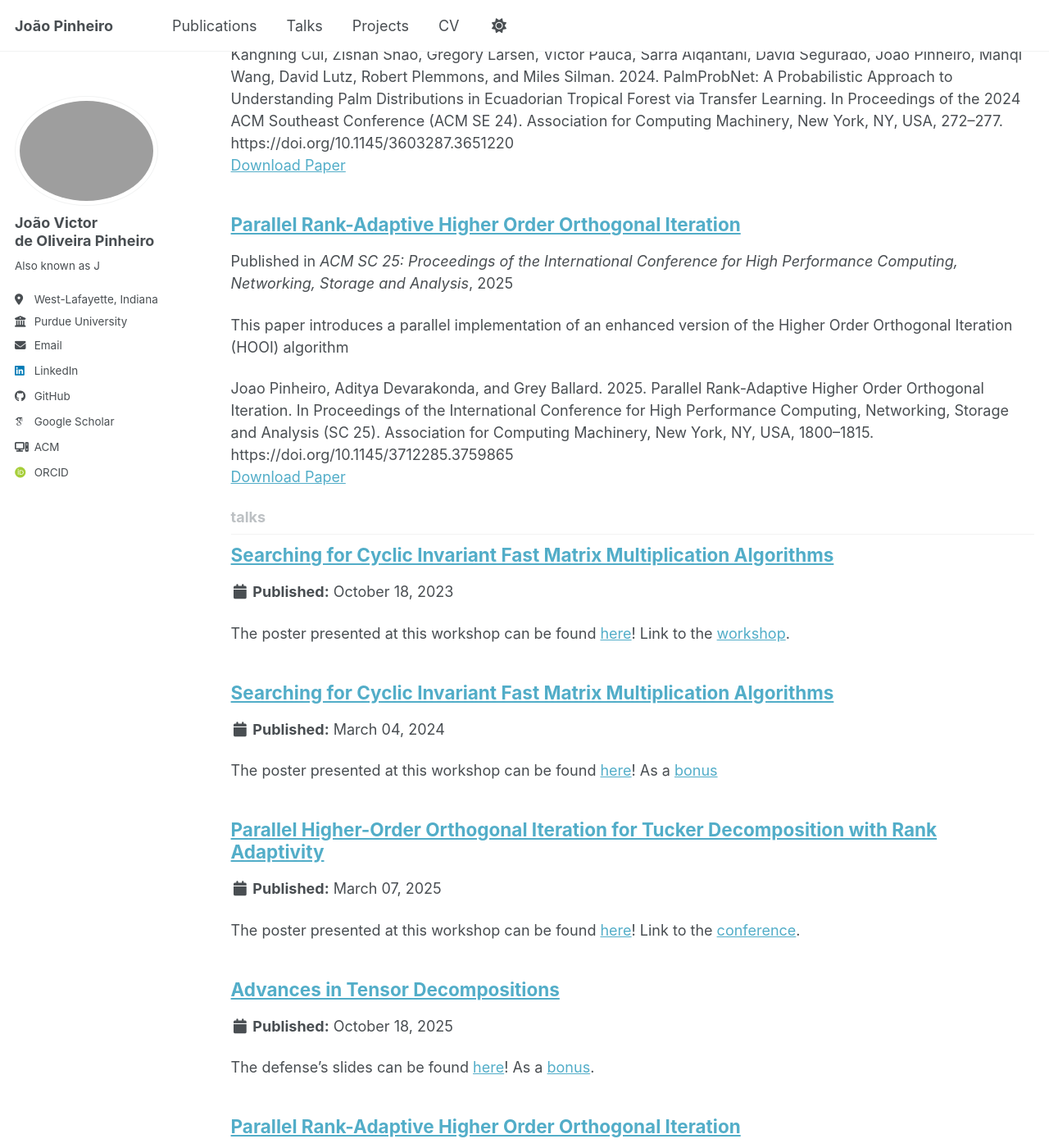
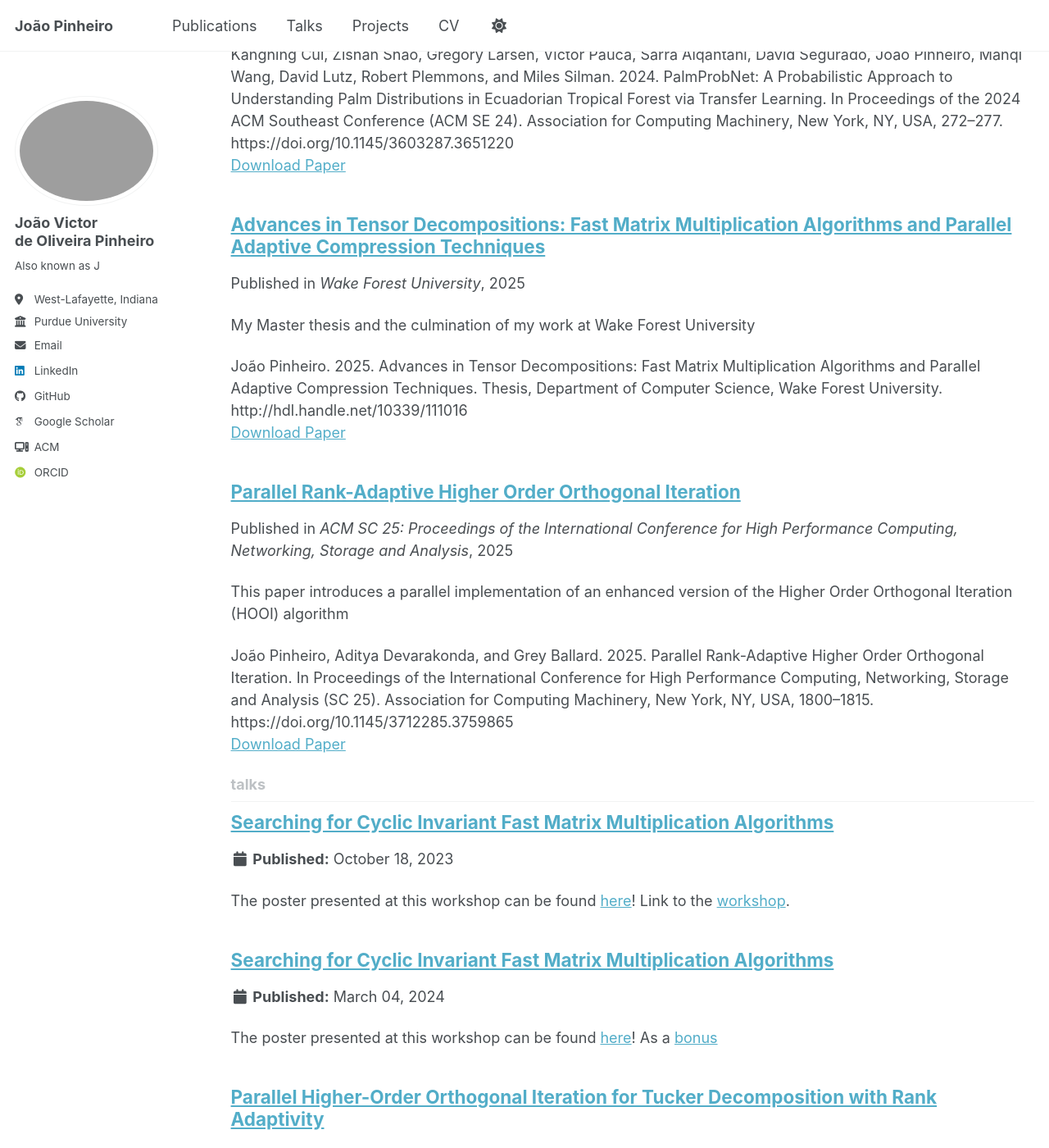
Before and after one commit to Jv7Pinheiro/Jv7Pinheiro.github.io, a Jekyll site: the page built from _pages/collection-archive.html, in a window 1280 px wide and 1400 px high, scrolled down 1300 px. Shown: the whole window at 82% size. Built offline with Jekyll 4.4.1, drawn with Linux system fonts in a browser that asks for light colours; some web fonts are replaced; a script bundle is joined from its source files by our own code; library files that are not in the unit come from our copies.

Commit message:
Added all publications

```diff
--- /dev/null
+++ b/_publications/2025-06-24-Advances_In_Tensor_Decompositions.md
@@ -0,0 +1,14 @@
+---
+title: "Advances in Tensor Decompositions: Fast Matrix Multiplication Algorithms and Parallel Adaptive Compression Techniques"
+collection: publications
+category: theses
+permalink: /publication/2025-06-24-Advances_In_Tensor_Decompositions
+excerpt: 'My Master thesis and the culmination of my work at Wake Forest University'
+date: 2025-06-24
+venue: 'Wake Forest University'
+paperurl: 'https://jv7pinheiro.github.io/files/publications/Advances_In_Tensor_Decompositions.pdf'
+citation: 'João Pinheiro. 2025. Advances in Tensor Decompositions: Fast Matrix Multiplication Algorithms and Parallel Adaptive Compression Techniques. Thesis, Department of Computer Science, Wake Forest University. http://hdl.handle.net/10339/111016'
+---
+
+
+Tensors are essential in modern-day computational and data sciences. This work presents recent advances in tensor decompositions, which are techniques that break down complex high-dimensional arrays into smaller structured components. There are two projects presented in this thesis, each with its own abstract and chapter. Searching For Cyclic Invariant Fast Matrix Multiply Algorithms using the CP Decomposition: Fast matrix multiplication algorithms correspond to exact CP decompositions of tensors that encode matrix multiplication of fixed dimensions. This 3-way matrix multiplication tensor has cyclic symmetry: the entry values are invariant under cyclic permutation of the indices. The CP decomposition of Strassen's original fast matrix multiplication algorithm for 2x2 matrices is cyclic invariant, which means a cyclic permutation of the CP factors results in the same CP components, just in a different order. We describe how to search for cyclic invariant solutions using the damped Gauss-Newton optimization method along with heuristic rounding techniques. We not only summarize the algorithms discovered so far but also attempt to search for further symmetries in these algorithms by describing the requirements for an algorithms to admit such symmetries.
--- a/_publications/2025-11-15-Parallel_Rank-Adaptive_Higher_Order_Orthogonal_Iteration.md
+++ b/_publications/2025-11-15-Parallel_Rank-Adaptive_Higher_Order_Orthogonal_Iteration.md
@@ -7,7 +7,7 @@ excerpt: 'This paper introduces a parallel implementation of an enhanced version
 date: 2025-11-15
 venue: 'ACM SC 25: Proceedings of the International Conference for High Performance Computing, Networking, Storage and Analysis'
 paperurl: 'https://jv7pinheiro.github.io/files/publications/Parallel_Rank-Adaptive_Higher_Order_Orthogonal_Iteration.pdf'
-citation: 'Joao Pinheiro, Aditya Devarakonda, and Grey Ballard. 2025. Parallel Rank-Adaptive Higher Order Orthogonal Iteration. In Proceedings of the International Conference for High Performance Computing, Networking, Storage and Analysis (SC 25). Association for Computing Machinery, New York, NY, USA, 1800–1815. https://doi.org/10.1145/3712285.3759865'
+citation: 'João Pinheiro, Aditya Devarakonda, and Grey Ballard. 2025. Parallel Rank-Adaptive Higher Order Orthogonal Iteration. In Proceedings of the International Conference for High Performance Computing, Networking, Storage and Analysis (SC 25). Association for Computing Machinery, New York, NY, USA, 1800–1815. https://doi.org/10.1145/3712285.3759865'
 ---
 
 Higher Order Orthogonal Iteration (HOOI) is an iterative algorithm that computes a Tucker decomposition of fixed ranks of an input tensor. In this work we modify HOOI to determine ranks adaptively subject to a fixed approximation error, apply optimizations to reduce the cost of each HOOI iteration, and parallelize the method in order to scale to large dense datasets. We show that HOOI is competitive with the Sequentially Truncated Higher Order Singular Value Decomposition (STHOSVD) algorithm, particularly in cases of high compression ratios. Our proposed rank-adaptive HOOI can achieve comparable approximation error to STHOSVD in less time, sometimes achieving a better compression ratio. We demonstrate that our parallelization scales well over thousands of cores and show using three scientific simulation datasets that HOOI outperforms STHOSVD in high-compression regimes. For example, for a 3D fluid-flow simulation dataset, HOOI computed a Tucker decomposition 82x faster and achieved a compression ratio 50% better than STHOSVD’s.
```
Also changed, not shown: 1 other file.
